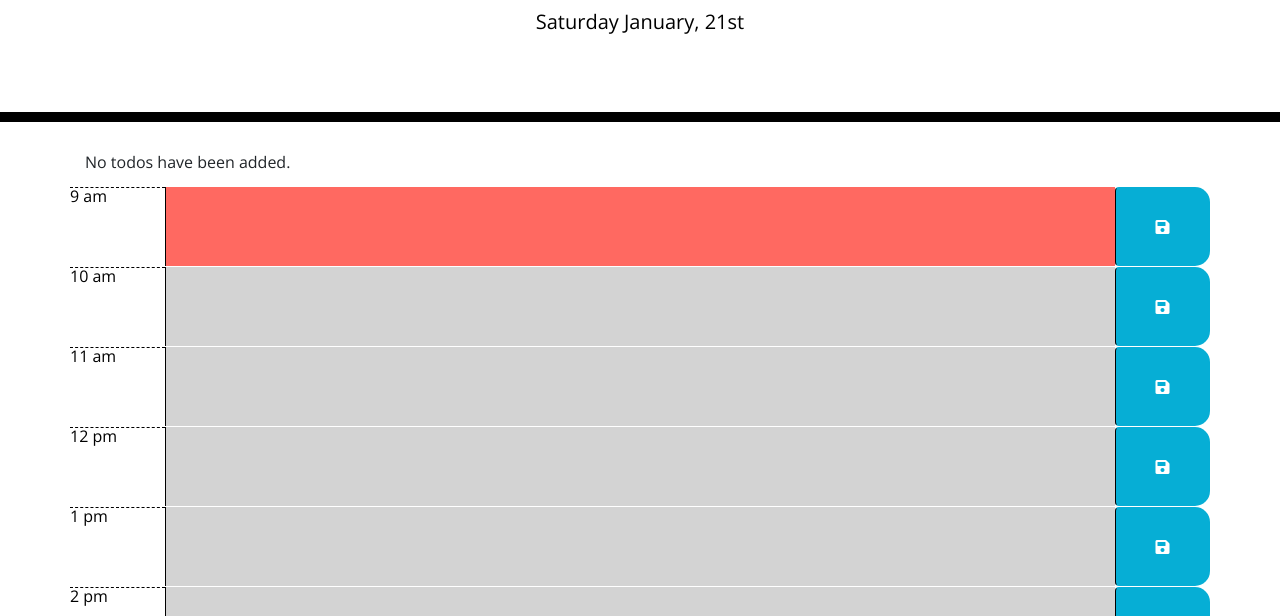
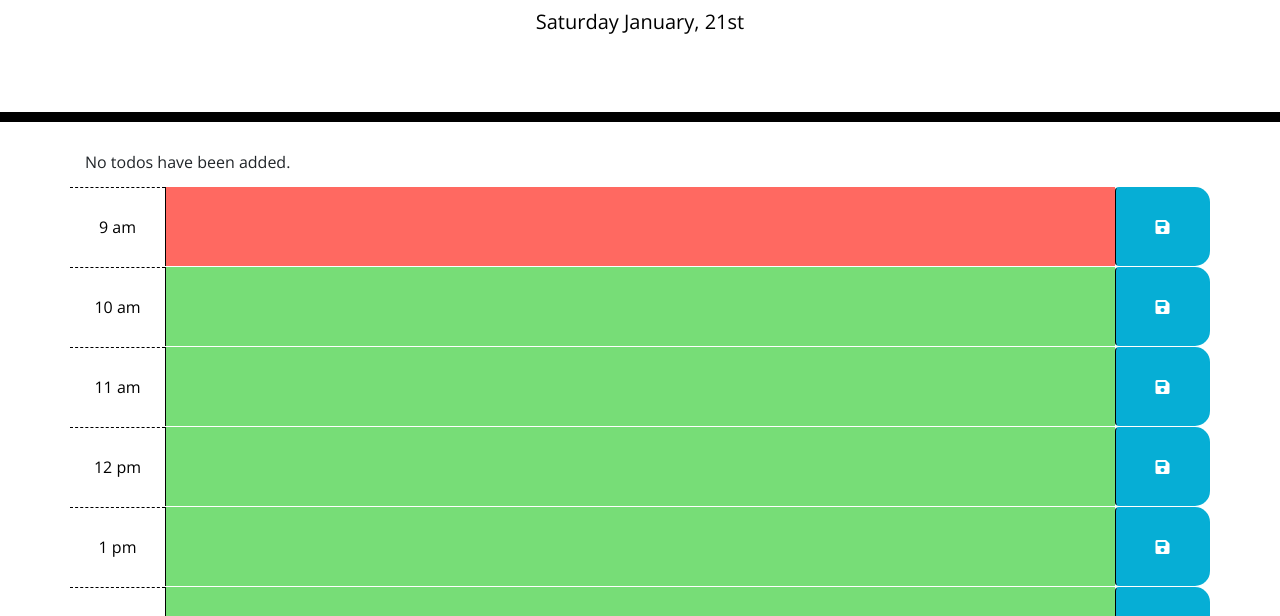
Before and after one commit to shirleyama/Daily-Planner-App, a plain HTML site: page index.html in a window 1280 px wide. Shown: the part 182-798 px from the top of the page. Drawn offline with nearby package versions, Linux system fonts and the light colour scheme.

Commit message:
corrected time format and display

```diff
--- a/assets/css/style.css
+++ b/assets/css/style.css
@@ -28,6 +28,9 @@ textarea {
   border-radius: 0;
   border-bottom: 10px solid black;
 }
+.container {
+  margin-bottom: 50px;
+}
 
 .description {
   white-space: pre-wrap;
@@ -48,6 +51,8 @@ textarea {
   background-color: #ffffff;
   color: #000000;
   border-top: 1px dashed #000000;
+  align-items: center;
+  justify-content: center;
 }
 
 .past {
--- a/assets/js/script.js
+++ b/assets/js/script.js
@@ -32,10 +32,10 @@ function displayTodos() {
     timeBlocks.innerHTML = "<p>No todos have been added.</p>";
   }
 
-  var currentTime = moment().format("h a");
+  var currentTime = moment().format("HH");
   var currentHour = 9;
-  for (var i = 0; i < 8; i++) {
-    var slotTime = moment().hour(currentHour).format("h a");
+  for (var i = 0; i <= 8; i++) {
+    var slotTime = moment().hour(currentHour).format("HH");
     if (currentTime === slotTime) {
       var status = "present";
     } else if (currentTime < slotTime) {
@@ -43,6 +43,7 @@ function displayTodos() {
     } else if (currentTime > slotTime) {
       var status = "past";
     }
+    var slotTime = moment().hour(currentHour).format("h a");
     var todo = todos[i] || "";
     timeBlocks.insertAdjacentHTML(
       "beforeend",
```
